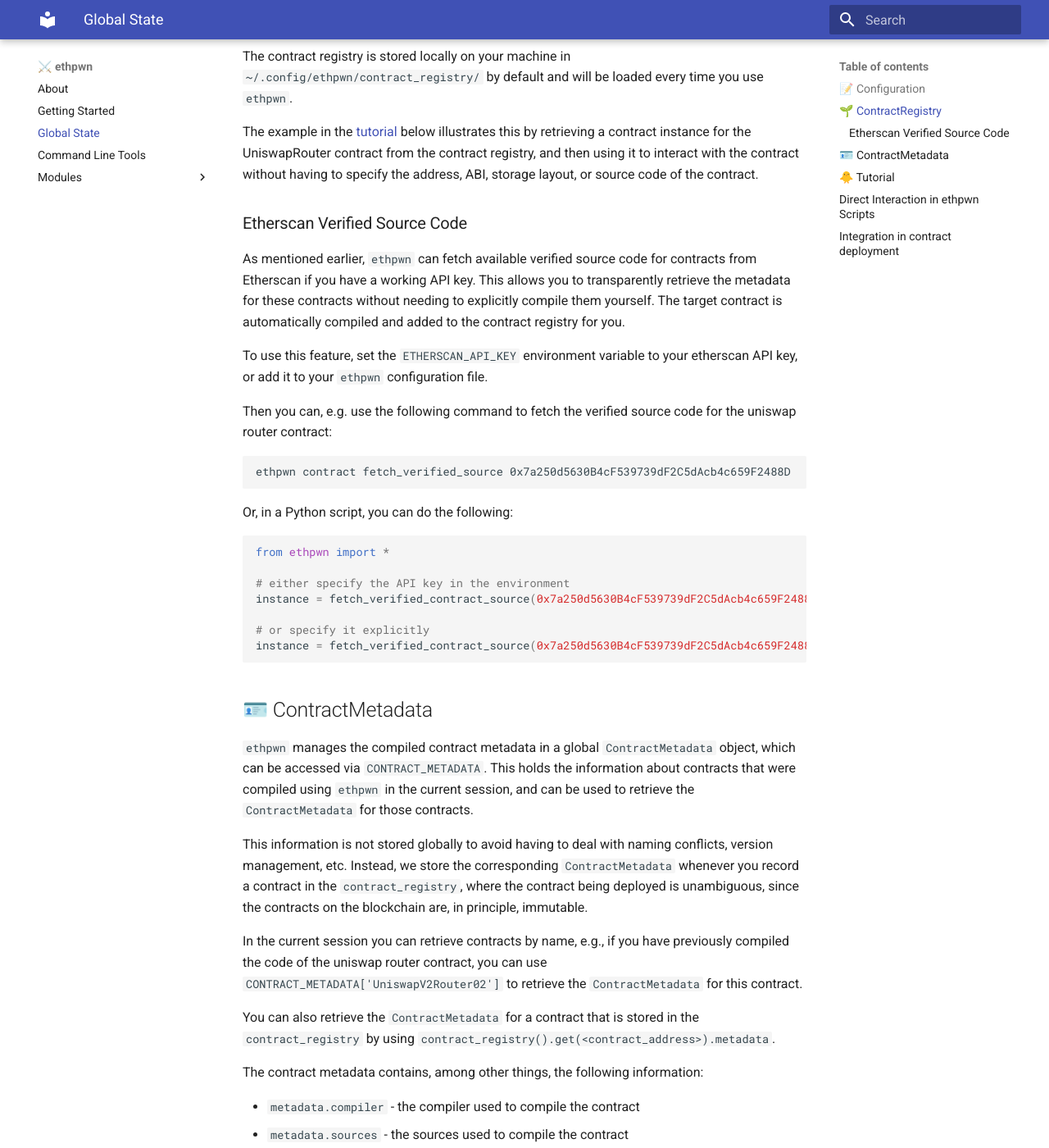
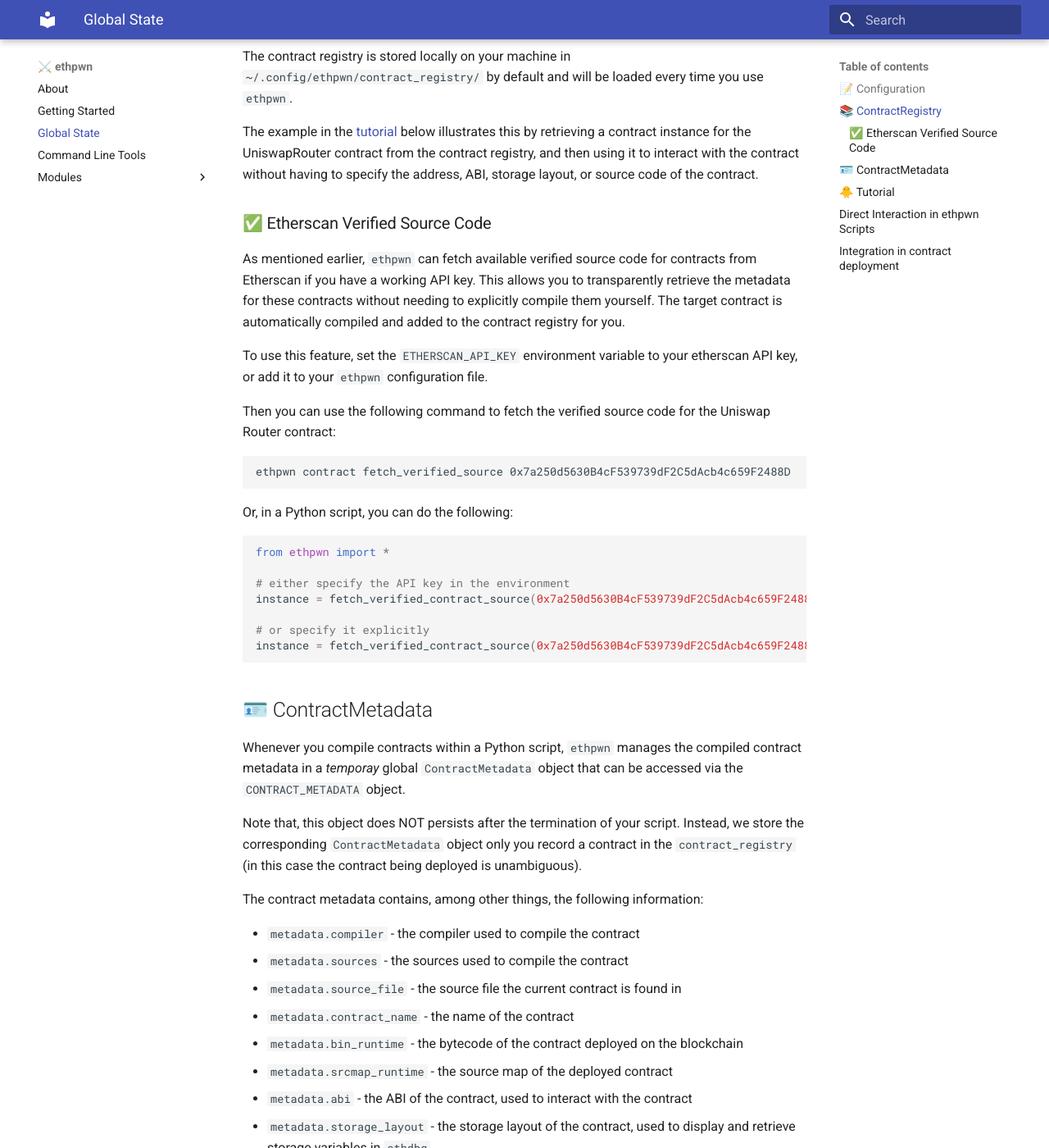
Before and after one commit to ethpwn/ethpwn, an MkDocs documentation site: the page built from docs/docs/ethpwn/global_state.md, in a window 1280 px wide and 1400 px high, scrolled down 1925 px. Shown: the whole window at 82% size. Built offline with MkDocs 1.6.1 and Material for MkDocs 9.7.7, drawn with Linux system fonts in a browser that asks for light colours; some of the changed text lies outside the part shown.

Commit message:
fixing doc
Signed-off-by: degrigis <degrigis@ucsb.edu>

````diff
--- a/docs/docs/ethpwn/global_state.md
+++ b/docs/docs/ethpwn/global_state.md
@@ -56,21 +56,21 @@ An example of such a configuration is the following:
 |------------------------------------------|
 | ***!!!!! DO NOT use accounts and private keys that hold valuable assets in this config file! This file is NOT protected in any way. Putting sensitive private keys here might lead to exposing them in the clear and can cause the loss of funds on the related account if someone can steal them. ALWAYS use test accounts!***|
 
-## 🌱 ContractRegistry
-The contract registry is your personal library of contracts you have interacted with when using `ethpwn`.
-Specifically, wheneaver you compile and deploy a smart contract yourself, or, you interact with a verified contract on-chain (if you have a valid Etherscan API configured), `ethpwn` will store the address of the contract and its corresponding metadata in a global `ContractRegistry` object, which can be accessed via `contract_registry()`.
+## 📚 ContractRegistry
+The contract registry is your personal library of smart contracts.
+Specifically, whenever you compile and deploy a smart contract yourself, or, you interact with a verified contract on-chain (if you have a valid Etherscan API configured), `ethpwn` will store the address of the contract and its corresponding metadata in a global `ContractRegistry` object, which can be accessed via `contract_registry()`.
 
 The contract registry is stored locally on your machine in `~/.config/ethpwn/contract_registry/` by default and will be loaded every time you use `ethpwn`.
 
 The example in the [tutorial](#tutorial) below illustrates this by retrieving a contract instance for the UniswapRouter contract from the contract registry, and then using it to interact with the contract without having to specify the address, ABI, storage layout, or source code of the contract.
 
-### Etherscan Verified Source Code
+### ✅ Etherscan Verified Source Code
 As mentioned earlier, `ethpwn` can fetch available verified source code for contracts from Etherscan if you have a working API key.
 This allows you to transparently retrieve the metadata for these contracts without needing to explicitly compile them yourself. The target contract is automatically compiled and added to the contract registry for you.
 
 To use this feature, set the `ETHERSCAN_API_KEY` environment variable to your etherscan API key, or add it to your `ethpwn` configuration file.
 
-Then you can, e.g. use the following command to fetch the verified source code for the uniswap router contract:
+Then you can use the following command to fetch the verified source code for the Uniswap Router contract:
 ```bash
 ethpwn contract fetch_verified_source 0x7a250d5630B4cF539739dF2C5dAcb4c659F2488D
 ```
@@ -87,16 +87,10 @@ instance = fetch_verified_contract_source(0x7a250d5630B4cF539739dF2C5dAcb4c659F2
 ```
 
 ## 🪪 ContractMetadata
-`ethpwn` manages the compiled contract metadata in a global `ContractMetadata` object, which can be accessed via `CONTRACT_METADATA`.
-This holds the information about contracts that were compiled using `ethpwn` in the current session, and can be used to retrieve the `ContractMetadata` for those contracts.
+Whenever you compile contracts within a Python script, `ethpwn` manages the compiled contract metadata in a *temporay* global `ContractMetadata` object that can be accessed via the `CONTRACT_METADATA` object.
 
-This information is not stored globally to avoid having to deal with naming conflicts, version management, etc.
-Instead, we store the corresponding `ContractMetadata` whenever you record a contract in the `contract_registry`, where
-the contract being deployed is unambiguous, since the contracts on the blockchain are, in principle, immutable.
-
-In the current session you can retrieve contracts by name, e.g., if you have previously compiled the code of the uniswap router contract, you can use `CONTRACT_METADATA['UniswapV2Router02']` to retrieve the `ContractMetadata` for this contract.
-
-You can also retrieve the `ContractMetadata` for a contract that is stored in the `contract_registry` by using `contract_registry().get(<contract_address>).metadata`.
+Note that, this object does NOT persists after the termination of your script.
+Instead, we store the corresponding `ContractMetadata` object only you record a contract in the `contract_registry` (in this case the contract being deployed is unambiguous).
 
 The contract metadata contains, among other things, the following information:
 
````
Also changed, not shown: other parts of docs/docs/ethpwn/global_state.md (+4 -0 lines).
